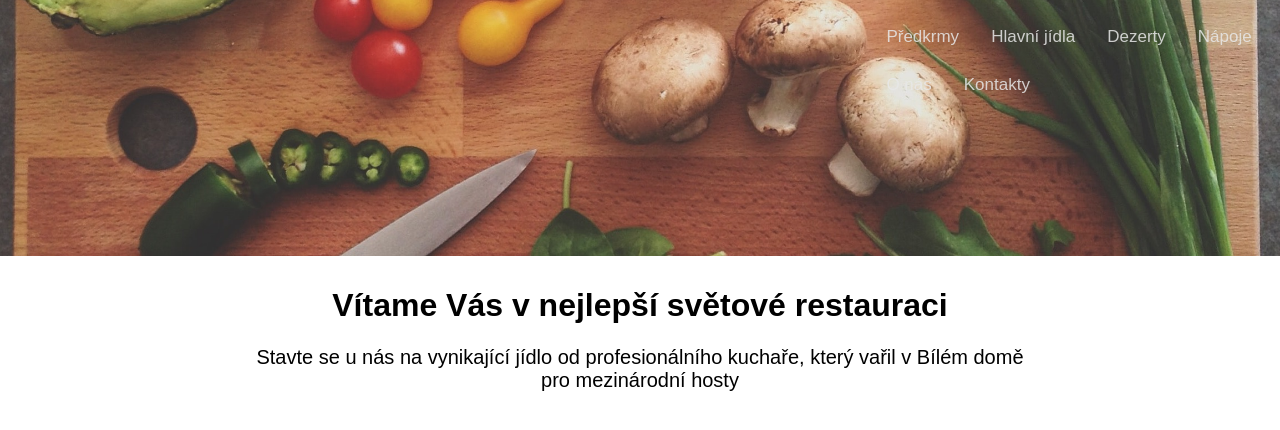
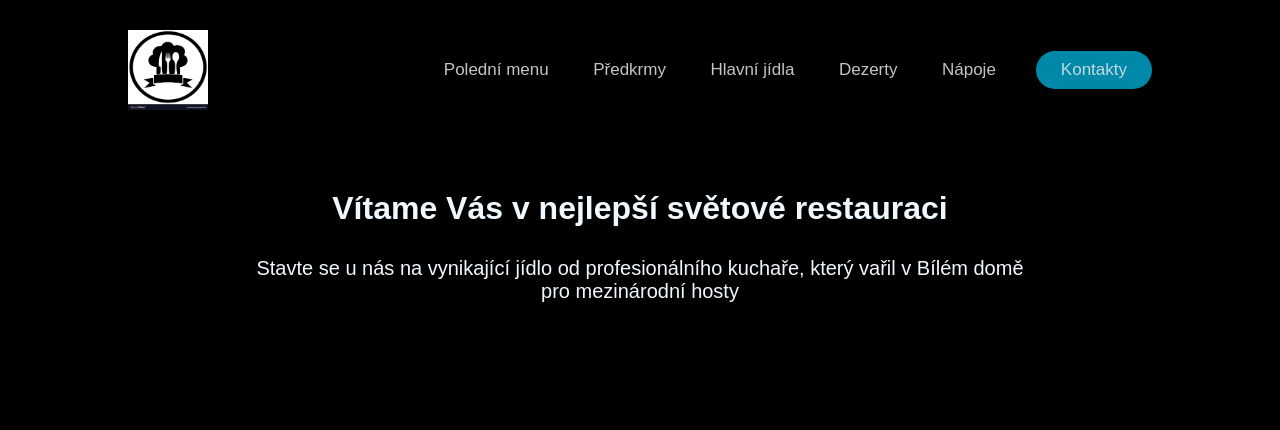
Before and after one commit to Petrik87/First-project, a plain HTML site: page index.html in a window 1280 px wide. Drawn offline with Linux system fonts and the light colour scheme.

Commit message:
Finished navbar

```diff
--- a/index.html
+++ b/index.html
@@ -1,29 +1,30 @@
 <!DOCTYPE html>
 <html lang="en">
   <head>
-    <meta charset="UTF-8">
-    <meta http-equiv="X-UA-Compatible" content="IE=edge">
-    <meta name="viewport" content="width=device-width, initial-scale=1.0">
+    <meta charset="UTF-8" />
+    <meta http-equiv="X-UA-Compatible" content="IE=edge" />
+    <meta name="viewport" content="width=device-width, initial-scale=1.0" />
     <title>Restaurace u Petrika</title>
-    <link rel="stylesheet" href="stylesheet.css">
+    <link rel="stylesheet" href="stylesheet.css" />
   </head>
   <body>
-    <div class="bg_image">
-        <div class="container">
-            <div class="topnav">
-                <a href="#">Předkrmy</a>
-                <a href="#">Hlavní jídla</a>
-                <a href="#">Dezerty</a>
-                <a href="#">Nápoje</a>
-                <a href="#">O nás</a>
-                <a href="#">Kontakty</a>
-            </div>
-        </div>
-    </div>
+    <header>
+        <img class="logo" src="images/Logo.png" alt="logo">
+        <nav>
+    <ul class="nav__links">
+<li><a href="#">Polední menu</a></li>
+<li><a href="#">Předkrmy</a></li>
+<li><a href="#">Hlavní jídla</a></li>
+<li><a href="#">Dezerty</a></li>
+<li><a href="#">Nápoje</a></li>
+    </ul>
+</nav>
+<a class="cta" href="#"><button>Kontakty</button></a>
+</header>
 <div class="page">
     <h1>Vítame Vás v nejlepší světové restauraci</h1>
-        <p class="content">Stavte se u nás na vynikající jídlo od profesionálního kuchaře, který vařil
-             v Bílém domě pro mezinárodní hosty</p>
-    </div>
+    <p class="content">
+      Stavte se u nás na vynikající jídlo od profesionálního kuchaře, který
+      vařil v Bílém domě pro mezinárodní hosty
   </body>
 </html>
--- a/stylesheet.css
+++ b/stylesheet.css
@@ -1,11 +1,17 @@
+*{
+  box-sizing: border-box;
+  margin: 0;
+  padding: 0;
+  background-color: black;
+}
 html {
-  background-color:transparent;
+  background-color: transparent;
   font-family: sans-serif;
 }
 
 body {
-    height: 100%;
-    margin: 0 auto;
+  height: 100%;
+  margin: 0 auto;
 }
 
 .bg_image {
@@ -15,44 +21,87 @@ body {
   background-size: cover;
   position: relative;
   height: 20vw;
-  width: 100%;
 }
 
 /* Position the navbar container inside the image */
 .container {
-  position: absolute;
-  margin: 1vw 0vw 0vw 68vw;
-  width: auto;
-}
-
-  /* The navbar */
-.topnav {
-  overflow: hidden;
-  background-color:transparent;
-
-}
-
-  /* Navbar links */
-.topnav a {
-  float: left;
-  color: rgba(231, 231, 231, 0.849);
-  text-align: center;
-  padding: 14px 16px;
-  text-decoration: none;
-  font-size: 17px;
-}
-
-.topnav a:hover {
-    color: white;
+  position: relative;
+  margin: auto;
+  width: 100%;
+  white-space: nowrap;
+  display: inline-block;
+  width: 75%;
+  margin: auto;
 }
 
 .page {
   margin: auto;
   width: 60%;
-  padding: 10px;
+  padding: 50px 0 0 0;
   text-align: center;
+  color: aliceblue;
 }
 
 .content {
+  padding: 30px 0 0;
   font-size: 20px;
+  color:aliceblue;
 }
+
+li, a, button {
+  font-weight: 500;
+  font-size: 17px;
+  color: rgba(231, 231, 231, 0.849);
+  text-decoration: none;
+}
+
+header {
+  display:flex;
+  justify-content: flex-end;
+  align-items: center;
+  padding: 30px 10%;
+
+}
+
+.logo{
+  cursor: pointer;
+  margin-right: auto;
+  height: 80px;
+  width: 80px;
+}
+
+.nav__links{
+  list-style:none;
+}
+
+.nav__links li{
+  display:inline-block;
+  padding: 0px 20px;
+}
+
+.nav__links li:nth-child(1){
+  padding: 0 20px 0 0;
+}
+
+.nav__links li a{
+  transition: 0,5s ease 0s;
+}
+
+.nav__links li a:hover{
+  color: white;
+}
+
+
+button{
+  margin-left: 20px;
+  padding: 9px 25px;
+  background-color: rgba(0,136,169,1);
+  border: none;
+  border-radius: 50px;
+  cursor: pointer;
+  transition: 0.5s ease 0s;
+}
+
+button:hover{
+  background-color:rgb(161, 181, 69);
+}
```
Also changed, not shown: Images/Logo.png (added). Lines whose indentation alone changed are shown as unchanged.
